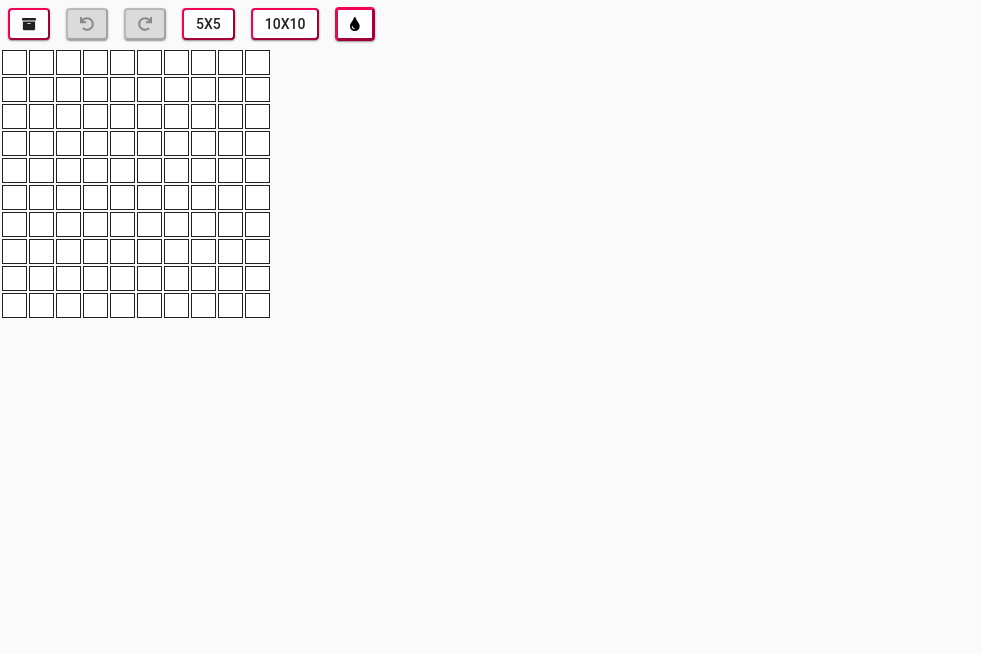
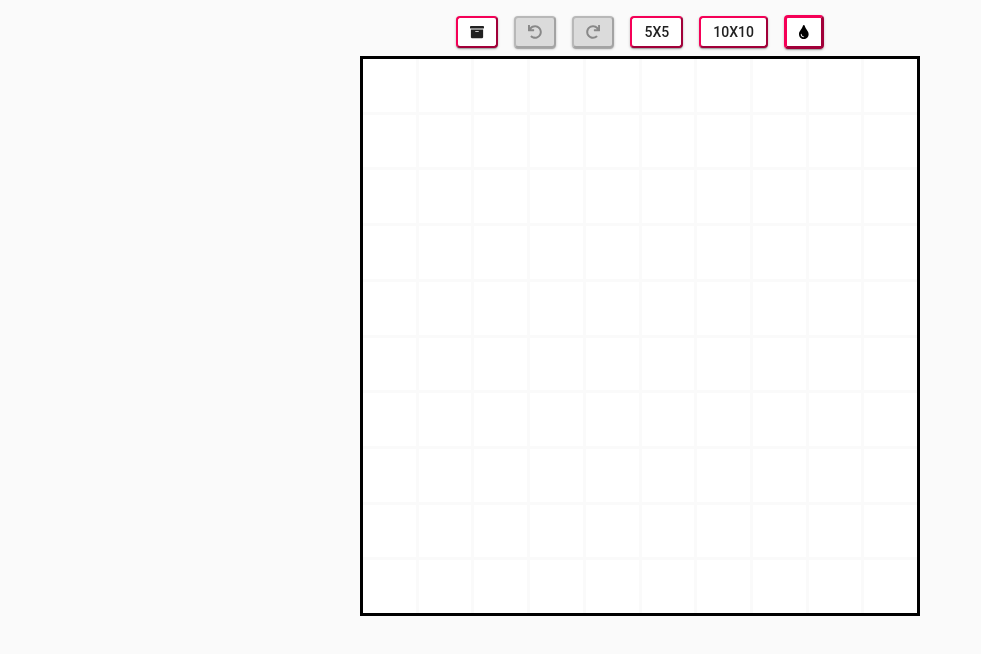
Before and after one commit to Briaoeuidhtns/Pixel-Art, a React (Create React App) app: page / in a window 1280 px wide. Shown: the top 654 px of the page, without its empty margins (0-981 px from the left). Built offline with nearby package versions, Linux system fonts and the light colour scheme.

Commit message:
table => reactive grid

```diff
--- a/src/App.tsx
+++ b/src/App.tsx
@@ -18,7 +18,7 @@ const useStyles = makeStyles<ThemeType>(theme =>
         boxSizing: 'inherit',
       },
       body: {
-        margin: 0,
+        margin: theme.spacing.unit,
         color: theme.palette.text.primary,
         ...theme.typography.body2,
         backgroundColor: theme.palette.background.default,
@@ -28,17 +28,21 @@ const useStyles = makeStyles<ThemeType>(theme =>
         '&::backdrop': {
           backgroundColor: theme.palette.background.default,
         },
+        overflow: 'hidden',
       },
     },
+    main: { textAlign: 'center' },
   })
 )
 
 const App = () => {
-  useStyles()
+  const classes = useStyles()
   return (
     <Provider {...{ store }}>
-      <Controls />
-      <Canvas />
+      <div className={classes.main}>
+        <Controls />
+        <Canvas />
+      </div>
     </Provider>
   )
 }
--- a/src/Canvas.tsx
+++ b/src/Canvas.tsx
@@ -3,11 +3,36 @@ import Pixel from './Pixel'
 import { connect } from 'react-redux'
 import { draw, startStroke, endStroke } from './paintSlice'
 import { State } from './store'
+import { makeStyles, createStyles } from '@material-ui/styles'
+import { ThemeType } from './theme'
 
 const mapState = ({ paint: state }: State) => ({
   grid: state.canvas,
   drawing: state.drawing,
 })
+
+const useStyles = makeStyles<ThemeType, { rows: number; cols: number }>(theme =>
+  createStyles({
+    container: {
+      display: 'grid',
+      borderStyle: 'solid',
+      borderColor: 'black',
+      gridTemplateRows: ({ rows }) => `repeat(${rows}, 1fr)`,
+      gridTemplateColumns: ({ cols }) => `repeat(${cols}, 1fr)`,
+      gridGap: '3px',
+      margin: 'auto',
+
+      width: '70vh',
+      // width is limiting
+      [`@media (max-aspect-ratio: 1/1)`]: {
+        width: '70%',
+        [`@media (max-width: ${theme.breakpoints.values.sm}px)`]: {
+          width: '100%',
+        },
+      },
+    },
+  })
+)
 
 const mapDispatch = { onPaint: draw, startStroke, endStroke }
 
@@ -19,8 +44,11 @@ export const Canvas: React.FC<Props> = ({
   drawing,
   startStroke,
   endStroke,
-}) => (
-  <table
+}) => {
+  const classes = useStyles({ rows: grid.length, cols: grid[0].length })
+  return (
+    <div
+      className={classes.container}
       onMouseUp={e => {
         if (!(e.buttons & 1) && drawing) endStroke()
       }}
@@ -30,23 +58,20 @@ export const Canvas: React.FC<Props> = ({
       onDragStart={e => e.preventDefault()}
       onDrop={e => e.preventDefault()}
     >
-    <tbody>
-      {grid.map((row, x) => (
-        <tr key={x}>
-          {row.map((px, y) => (
+      {grid.map((row, x) =>
+        row.map((px, y) => (
           <Pixel
             color={px}
+            key={`${x},${y}`}
             onPaint={() => {
               if (!drawing) startStroke()
               onPaint({ x, y })
             }}
-              key={y}
           />
-          ))}
-        </tr>
-      ))}
-    </tbody>
-  </table>
+        ))
+      )}
+    </div>
   )
+}
 
 export default connect(mapState, mapDispatch)(Canvas)
--- a/src/Controls.tsx
+++ b/src/Controls.tsx
@@ -38,7 +38,6 @@ const useStyles = makeStyles<ThemeType>(theme =>
       backgroundColor: theme.palette.background.paper,
       borderColor: theme.palette.secondary.main,
       '&:disabled': {
-        cursor: 'not-allowed',
         color: theme.palette.text.disabled,
         borderColor: theme.palette.action.disabled,
         backgroundColor: theme.palette.action.disabledBackground,
--- a/src/Pixel.tsx
+++ b/src/Pixel.tsx
@@ -1,21 +1,37 @@
 import React from 'react'
+import { makeStyles, createStyles } from '@material-ui/styles'
+import { ThemeType } from './theme'
 
-type Props = { color: string; onPaint: () => unknown }
+type Props = {
+  color: string
+  onPaint: () => unknown
+  // pos: { x: number; y: number }
+}
 
-const Pixel: React.FC<Props> = ({ color, onPaint }) => (
-  <td
-    style={{
-      width: '25px',
-      height: '25px',
-      border: '1px solid',
-      backgroundColor: color,
-    }}
-    onMouseOver={e => {
-      // Check if drawing is actually happening
-      if (e.buttons & 1) onPaint()
-    }}
-    onMouseDown={() => onPaint()}
-  ></td>
+const useStyles = makeStyles<ThemeType, Omit<Props, 'onPaint'>>(theme =>
+  createStyles({
+    pixel: {
+      backgroundColor: ({ color }) => color,
+      cursor: 'crosshair',
+      height: 0,
+      paddingTop: '100%',
+    },
+  })
 )
 
+const Pixel: React.FC<Props> = ({ onPaint, ...props }) => {
+  const classes = useStyles(props)
+
+  return (
+    <div
+      className={classes.pixel}
+      onMouseOver={e => {
+        // Check if drawing is actually happening
+        if (e.buttons & 1) onPaint()
+      }}
+      onMouseDown={() => onPaint()}
+    />
+  )
+}
+
 export default Pixel
```
Lines whose indentation alone changed are shown as unchanged.
